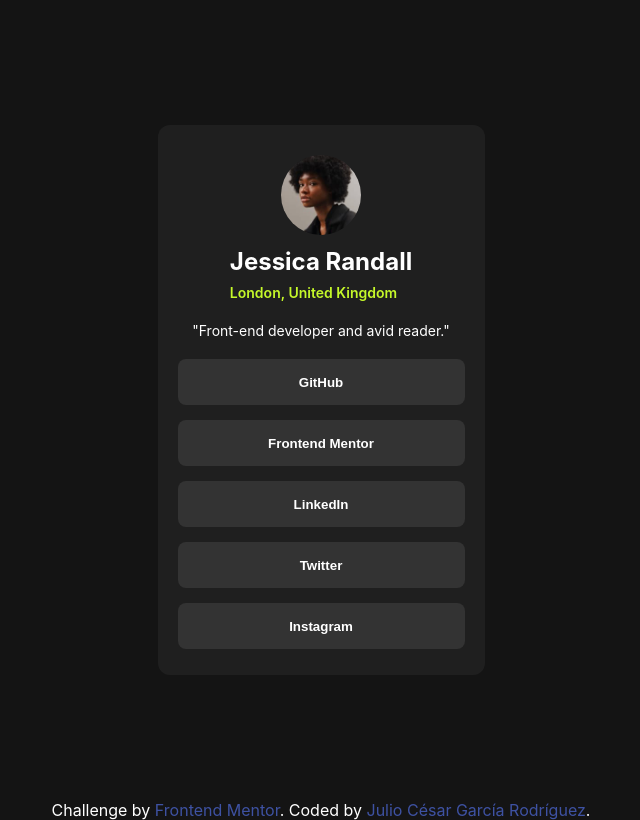
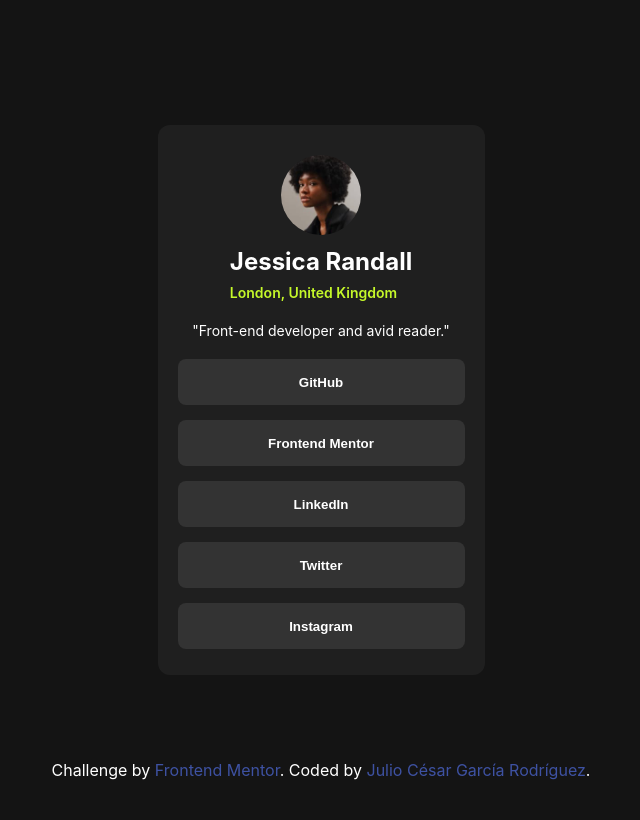
Before and after one commit to IuliusCaesarGR/Social-links-profile, a plain HTML site: page index.html in a window 1280 px wide. Shown: the whole page, without its empty margins (319-959 px from the left). Drawn offline with Linux system fonts and the light colour scheme.

Commit message:
Update index.css

```diff
--- a/style/index.css
+++ b/style/index.css
@@ -91,7 +91,7 @@ figure {
 }
 footer {
     position: absolute;
-    top: 100%;
+    top: 95vh;
     a{
         text-decoration: none;
         color: hsl(228, 45%, 44%);
```
